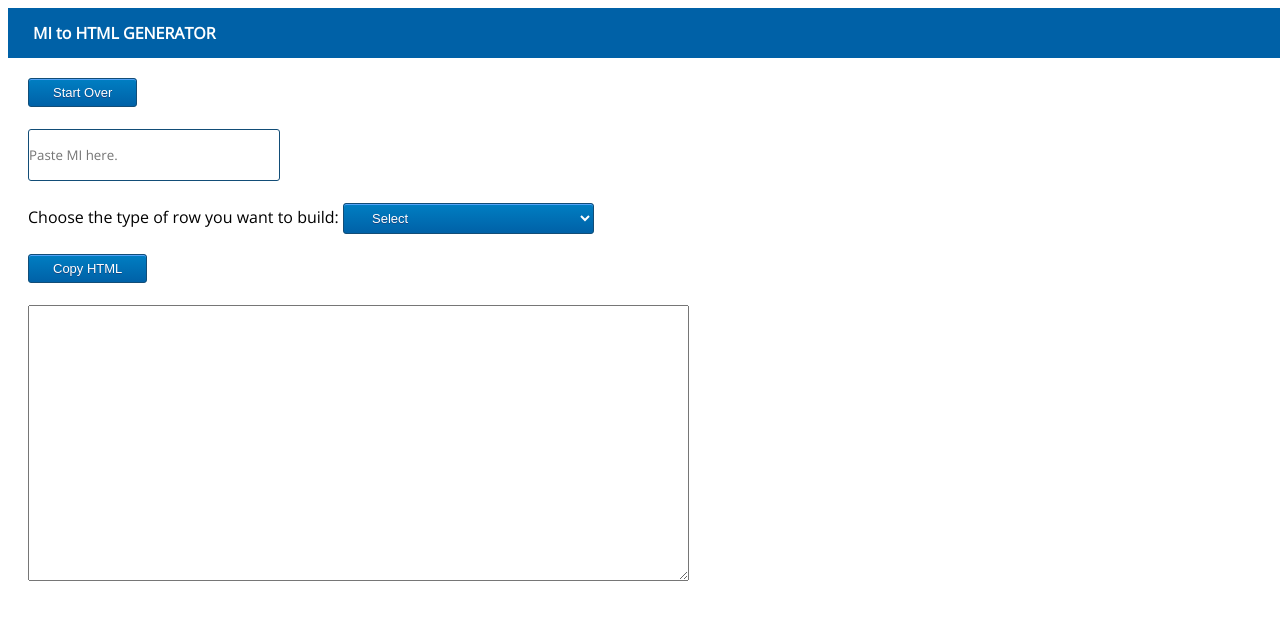
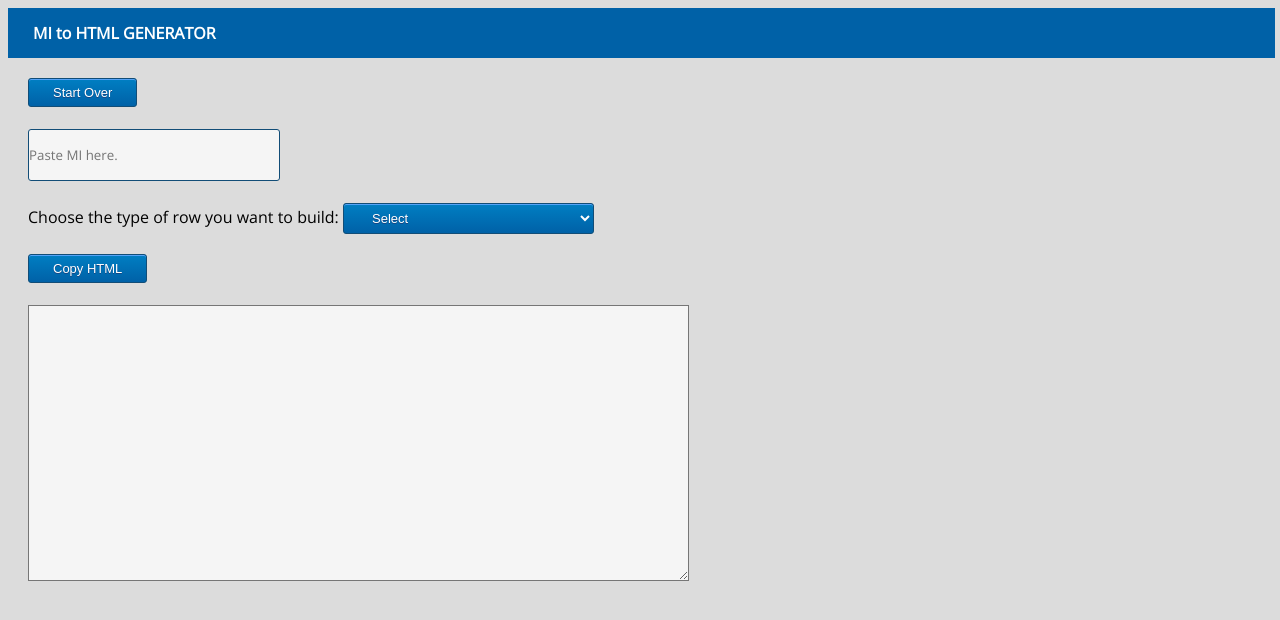
Before and after one commit to conradwcd/mi_generator, a plain HTML site: page index.html in a window 1280 px wide. Drawn offline with nearby package versions, Linux system fonts and the light colour scheme.

Commit message:
Update Styles
Updated the bg of the body and input boxes to relieve eye strain

```diff
--- a/styles.css
+++ b/styles.css
@@ -3,6 +3,10 @@
 
 * {
     font-family: 'Open Sans',Helvetica, Arial, sans-serif;
+}
+
+body {
+  background-color: #dcdcdc;
 }
 
 .selected {
@@ -15,7 +19,7 @@ header {
   color: white;
   background-color: #0061a7;
   height: 50px;
-  width: 100vw;
+  width: 99vw;
   margin-bottom: 20px;
   display: flex;
   align-items: center;
@@ -49,6 +53,11 @@ div {
   margin: 0;
   border:1px solid #124d77;
   border-radius:3px;
+  background-color: #f5f5f5;
+}
+
+#formatted {
+  background-color: #f5f5f5;
 }
 
 .output {
```
